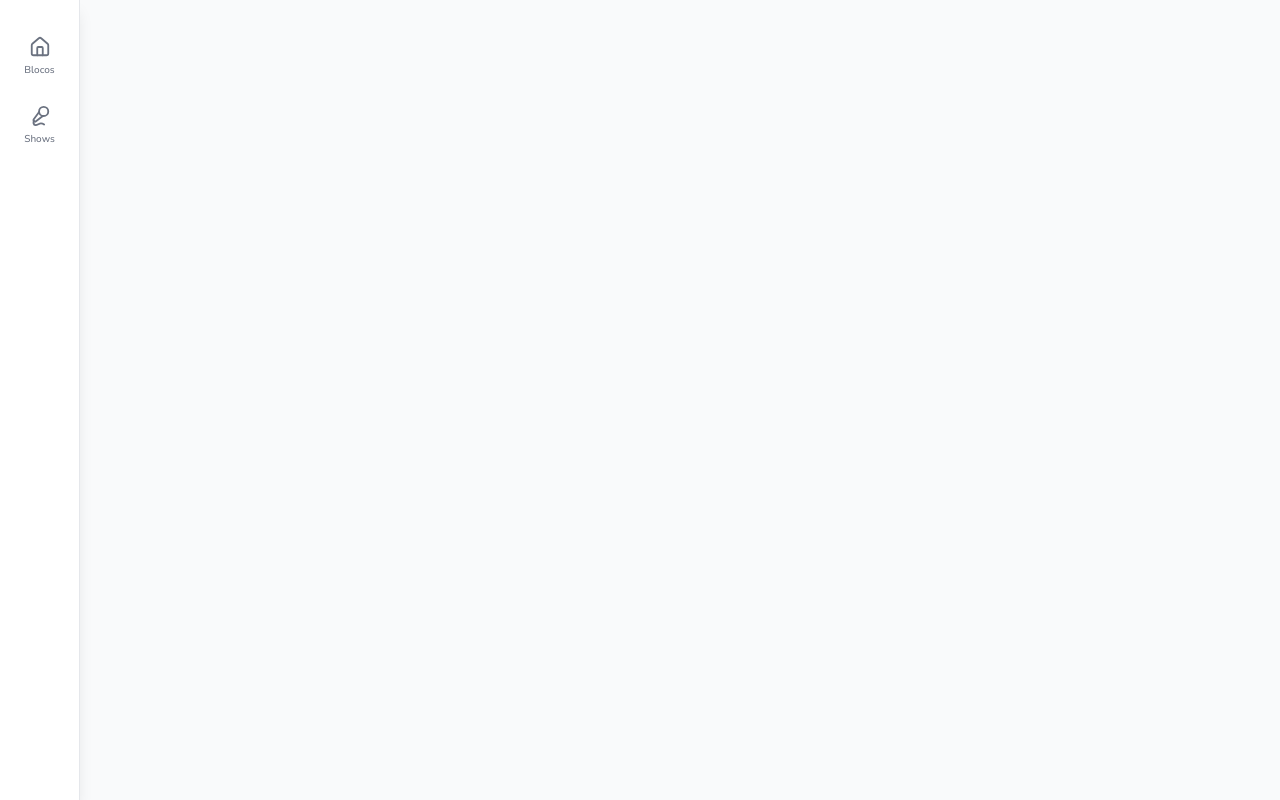
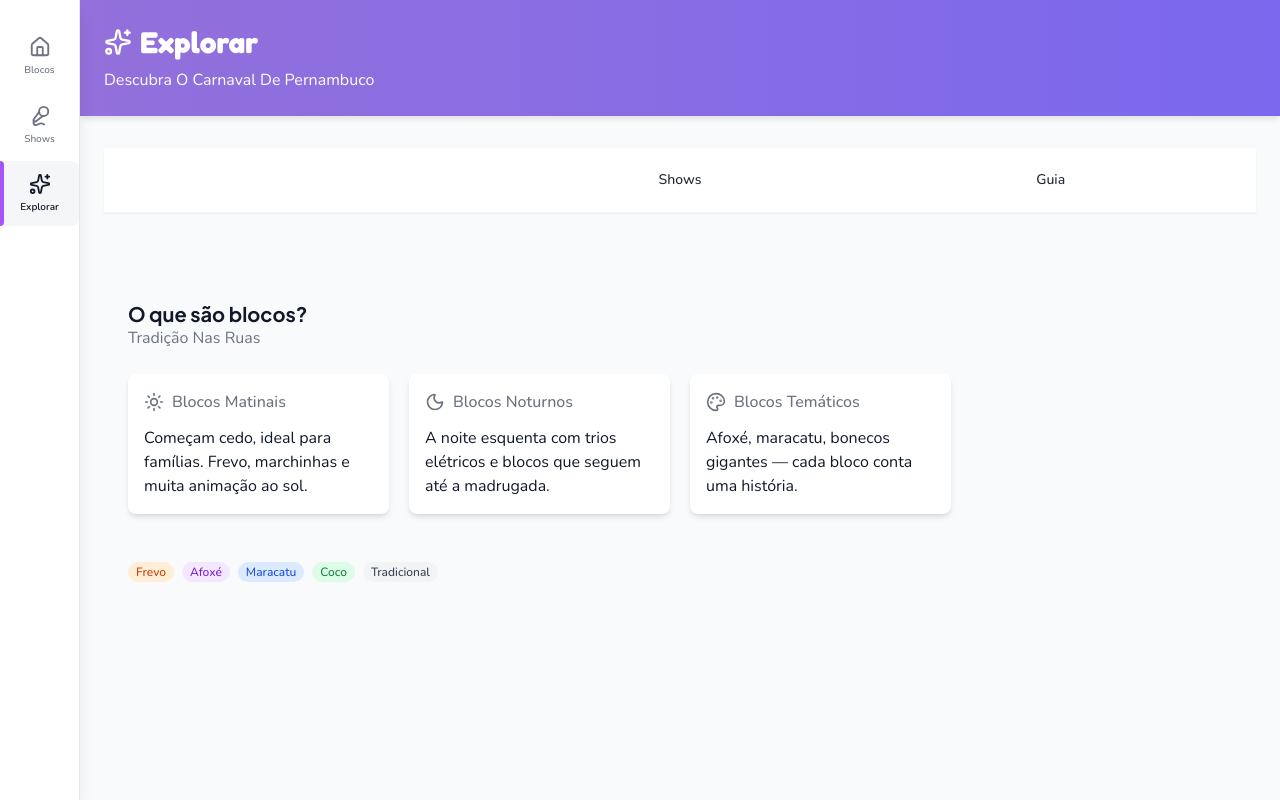
Before and after one commit to uuchoaa/foca-no-carnaval, a React (Vite) app in the folder apps/carnival-app/: page /explorar in a window 1280 px wide. Before the commit this address had no page. Built offline with nearby package versions, Linux system fonts and the light colour scheme.

Commit message:
feat: add Explorar screen and navigation item

```diff
--- a/apps/carnival-app/src/App.tsx
+++ b/apps/carnival-app/src/App.tsx
@@ -5,6 +5,7 @@ import { FavoritesProvider } from './contexts/FavoritesContext';
 import Navigation from './components/Navigation';
 import BlocosHomeScreen from './screens/BlocosHomeScreen';
 import ShowsHomeScreen from './screens/ShowsHomeScreen';
+import ExplorarScreen from './screens/ExplorarScreen';
 
 export default function App() {
   return (
@@ -17,6 +18,7 @@ export default function App() {
                 <Route path="/" element={<Navigate to="/blocos" replace />} />
                 <Route path="/blocos" element={<BlocosHomeScreen />} />
                 <Route path="/shows" element={<ShowsHomeScreen />} />
+                <Route path="/explorar" element={<ExplorarScreen />} />
               </Routes>
             </Navigation>
           </FavoritesProvider>
--- a/apps/carnival-app/src/components/Navigation.tsx
+++ b/apps/carnival-app/src/components/Navigation.tsx
@@ -1,4 +1,4 @@
-import { Home, Mic2 } from 'lucide-react';
+import { Home, Mic2, Sparkles } from 'lucide-react';
 import { AppLayout, type NavItem } from '../design-system';
 
 export default function Navigation({ children }: { children: React.ReactNode }) {
@@ -15,6 +15,12 @@ export default function Navigation({ children }: { children: React.ReactNode })
       icon: Mic2,
       indicatorColor: 'bg-carnival-purple',
     },
+    {
+      path: '/explorar',
+      label: 'Explorar',
+      icon: Sparkles,
+      indicatorColor: 'bg-purple-500',
+    },
   ];
 
   return <AppLayout navItems={navItems}>{children}</AppLayout>;
--- /dev/null
+++ b/apps/carnival-app/src/screens/ExplorarScreen.tsx
@@ -0,0 +1,139 @@
+import { useState } from 'react';
+import {
+  Sparkles,
+  MapPin,
+  Sun,
+  Moon,
+  Heart,
+  Music,
+  Palette,
+  Camera,
+} from 'lucide-react';
+import {
+  Page,
+  Text,
+  VStack,
+  HStack,
+  Card,
+  CardGrid,
+  Badge,
+  Button,
+  TabGroup,
+  InfoCard,
+  TagList,
+  SectionHeading,
+  AnimatedContainer,
+} from '../design-system';
+
+const TABS = [
+  { id: 'blocos', label: 'Blocos', selectedStyle: 'orange' as const },
+  { id: 'shows', label: 'Shows', selectedStyle: 'purple' as const },
+  { id: 'guia', label: 'Guia', selectedStyle: 'all' as const },
+];
+
+const TAGS: { label: string; color?: 'orange' | 'purple' | 'blue' | 'green' | 'gray' }[] = [
+  { label: 'Frevo', color: 'orange' },
+  { label: 'Afoxé', color: 'purple' },
+  { label: 'Maracatu', color: 'blue' },
+  { label: 'Coco', color: 'green' },
+  { label: 'Tradicional', color: 'gray' },
+];
+
+export default function ExplorarScreen() {
+  const [tab, setTab] = useState('blocos');
+
+  return (
+    <Page>
+      <Page.Header gradient="haze">
+        <VStack gap={2} align="start">
+          <HStack gap={2} align="center">
+            <Sparkles size={28} />
+            <Text variant="hero" color="inverse">
+              Explorar
+            </Text>
+          </HStack>
+          <Text variant="subtitle" color="inverse">
+            Descubra o carnaval de Pernambuco
+          </Text>
+        </VStack>
+      </Page.Header>
+
+      <Page.Content gap={16}>
+        <TabGroup options={TABS} selectedId={tab} onSelect={setTab} />
+
+        <AnimatedContainer delay={0.1}>
+          <SectionHeading
+            title={tab === 'blocos' ? 'O que são blocos?' : tab === 'shows' ? 'E os shows?' : 'Dicas práticas'}
+            subtitle={tab === 'blocos' ? 'Tradição nas ruas' : tab === 'shows' ? 'Palcos e trios' : 'Para curtir melhor'}
+          />
+
+          {tab === 'blocos' && (
+            <VStack gap={12} align="stretch">
+              <CardGrid>
+                <InfoCard icon={Sun} title="Blocos Matinais">
+                  <Text variant="body">Começam cedo, ideal para famílias. Frevo, marchinhas e muita animação ao sol.</Text>
+                </InfoCard>
+                <InfoCard icon={Moon} title="Blocos Noturnos">
+                  <Text variant="body">A noite esquenta com trios elétricos e blocos que seguem até a madrugada.</Text>
+                </InfoCard>
+                <InfoCard icon={Palette} title="Blocos Temáticos">
+                  <Text variant="body">Afoxé, maracatu, bonecos gigantes — cada bloco conta uma história.</Text>
+                </InfoCard>
+              </CardGrid>
+              <TagList tags={TAGS} />
+            </VStack>
+          )}
+
+          {tab === 'shows' && (
+            <VStack gap={12} align="stretch">
+              <HStack gap={4} justify="between" align="stretch">
+                <div className="flex-1 min-w-0">
+                  <Card variant="highlight">
+                    <VStack gap={2} align="start">
+                      <Badge color="purple">Recife</Badge>
+                      <Text variant="title">Marco Zero</Text>
+                      <Text variant="small" color="muted">
+                        Palco principal com atrações nacionais
+                      </Text>
+                    </VStack>
+                  </Card>
+                </div>
+                <div className="flex-1 min-w-0">
+                  <Card variant="highlight">
+                    <VStack gap={2} align="start">
+                      <Badge color="blue">Olinda</Badge>
+                      <Text variant="title">Alto da Sé</Text>
+                      <Text variant="small" color="muted">
+                        Vista incrível e trios na ladeira
+                      </Text>
+                    </VStack>
+                  </Card>
+                </div>
+              </HStack>
+              <InfoCard icon={Music} title="Trios elétricos">
+                <Text variant="body">Os trios percorrem as ruas com bandas ao vivo. Fique de olho no horário e no trajeto!</Text>
+              </InfoCard>
+            </VStack>
+          )}
+
+          {tab === 'guia' && (
+            <VStack gap={12} align="stretch">
+              <InfoCard icon={MapPin} title="Como chegar">
+                <Text variant="body">Use transporte público ou estacione longe. As ruas fecham para a folia.</Text>
+              </InfoCard>
+              <InfoCard icon={Camera} title="Fotos e vídeos">
+                <Text variant="body">Registre tudo, mas cuide do celular. Use bolsas com zíper ou a frente do corpo.</Text>
+              </InfoCard>
+              <InfoCard icon={Heart} title="Hidratação">
+                <Text variant="body">Beba água! O sol e a multidão exigem. Leve garrafinha ou compre nos ambulantes.</Text>
+              </InfoCard>
+              <Button variant="primary" size="lg">
+                Ver programação completa
+              </Button>
+            </VStack>
+          )}
+        </AnimatedContainer>
+      </Page.Content>
+    </Page>
+  );
+}
```
